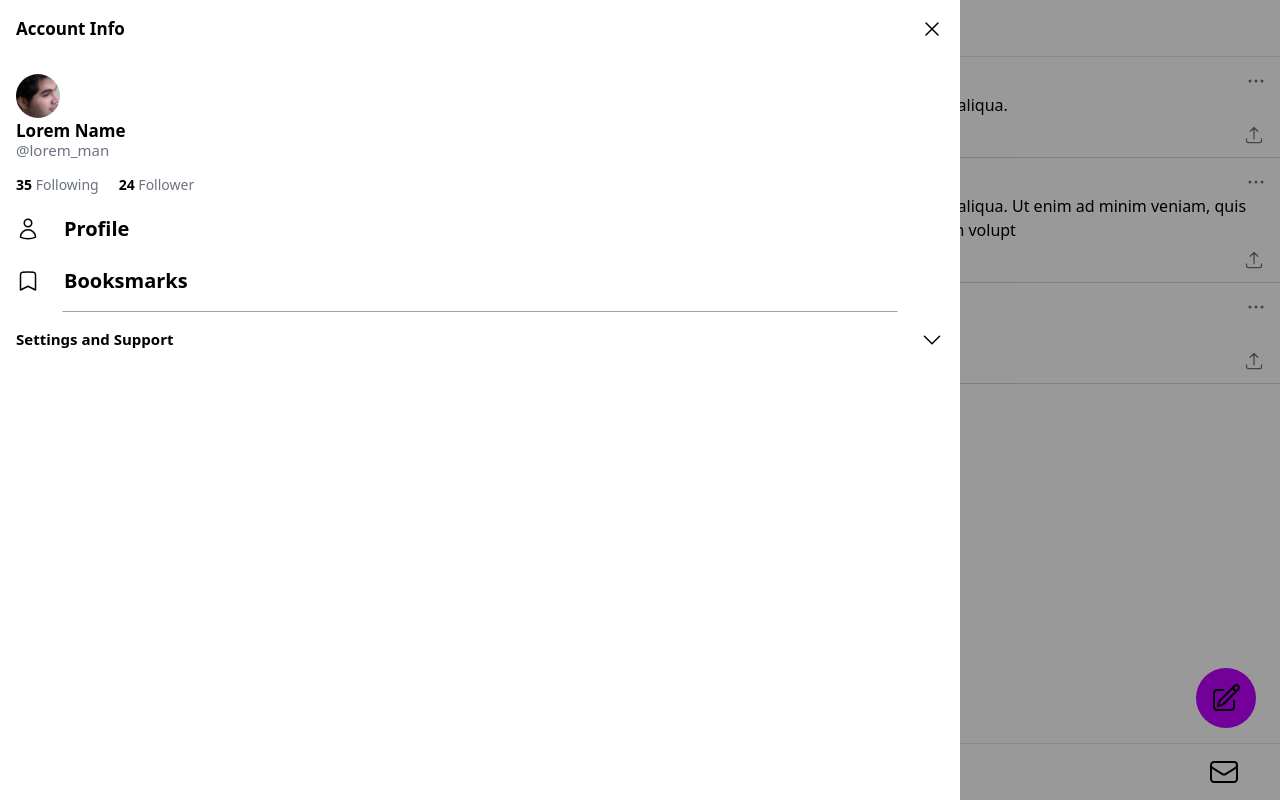
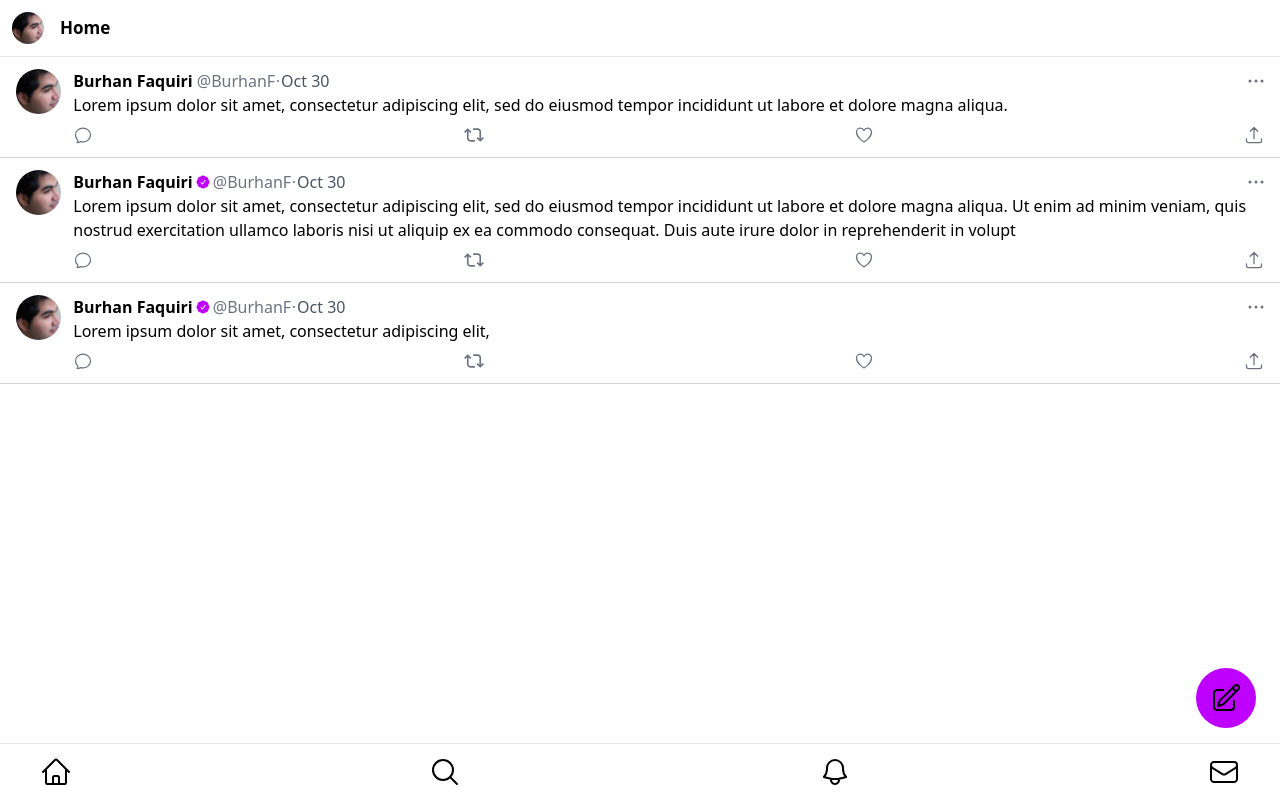
Before and after one commit to Quandale-inc/throbber-web, an Angular app: page / in a window 1280 px wide. Built offline with nearby package versions, Linux system fonts and the light colour scheme.

Commit message:
on and off for side nav

```diff
--- a/src/app/app.component.html
+++ b/src/app/app.component.html
@@ -10,10 +10,13 @@
     <p class="text-[17px] font-bold">Home</p>
   </div>
 </header>
-<aside class="w-screen fixed h-screen top-0 bg-black/40 z-50" [class.hidden]="isMenuOpen">
+<aside
+  class="w-screen fixed h-screen top-0 z-50"
+  [ngClass]="isMenuOpen ? 'bg-black/40' : 'hidden'"
+>
   <div
-    [class.hidden]=""
-    class="fixed w-3/4 h-screen top-0 left-0 z-50  p-4 bg-white"
+    [ngClass]="isMenuOpen ? 'translate-x-0' : '-translate-x-full'"
+    class="fixed w-3/4 h-screen top-0 left-0 z-50 p-4 bg-white"
   >
     <div class="flex justify-between items-center">
       <p class="font-bold text-[17px]">Account Info</p>
@@ -39,8 +42,12 @@
     <p class="font-bold text-[17px]">Lorem Name</p>
     <p class="text-gray-500 -mt-1 text-[15px]">@lorem_man</p>
     <div class="flex gap-5 pt-3">
-      <p class="text-[14px] text-gray-500"><span class="font-bold text-black">35</span> Following</p>
-      <p class="text-[14px] text-gray-500"><span class="font-bold text-black">24</span> Follower</p>
+      <p class="text-[14px] text-gray-500">
+        <span class="font-bold text-black">35</span> Following
+      </p>
+      <p class="text-[14px] text-gray-500">
+        <span class="font-bold text-black">24</span> Follower
+      </p>
     </div>
     <div>
       <!-- profile -->
@@ -81,7 +88,9 @@
       </div>
     </div>
     <!-- divider -->
-    <span class="w-[90%] h-[1px] bg-gray-400 block relative left-1/2 -translate-x-1/2 mt-4"></span>
+    <span
+      class="w-[90%] h-[1px] bg-gray-400 block relative left-1/2 -translate-x-1/2 mt-4"
+    ></span>
     <div class="flex py-4 justify-between">
       <!-- settings -->
       <p class="text-[15px] font-bold">Settings and Support</p>
```
Lines whose indentation alone changed are shown as unchanged.
